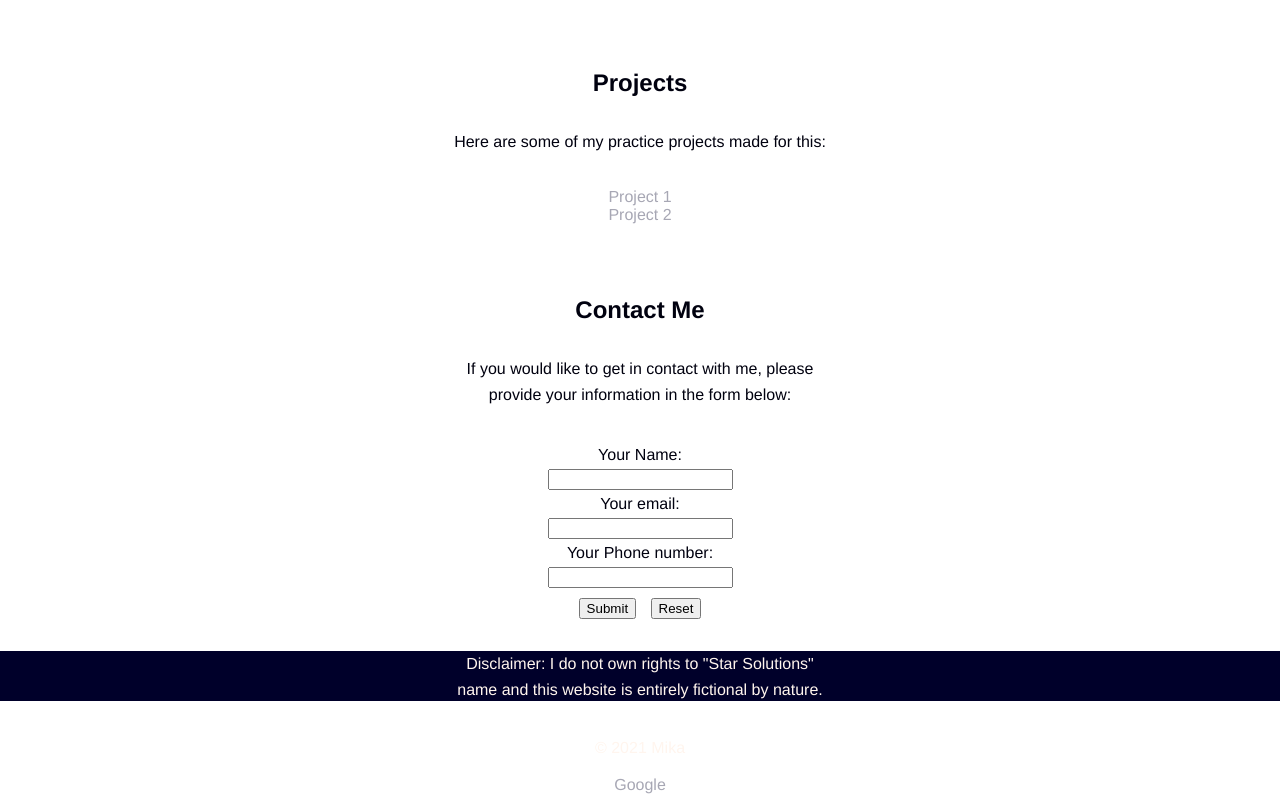
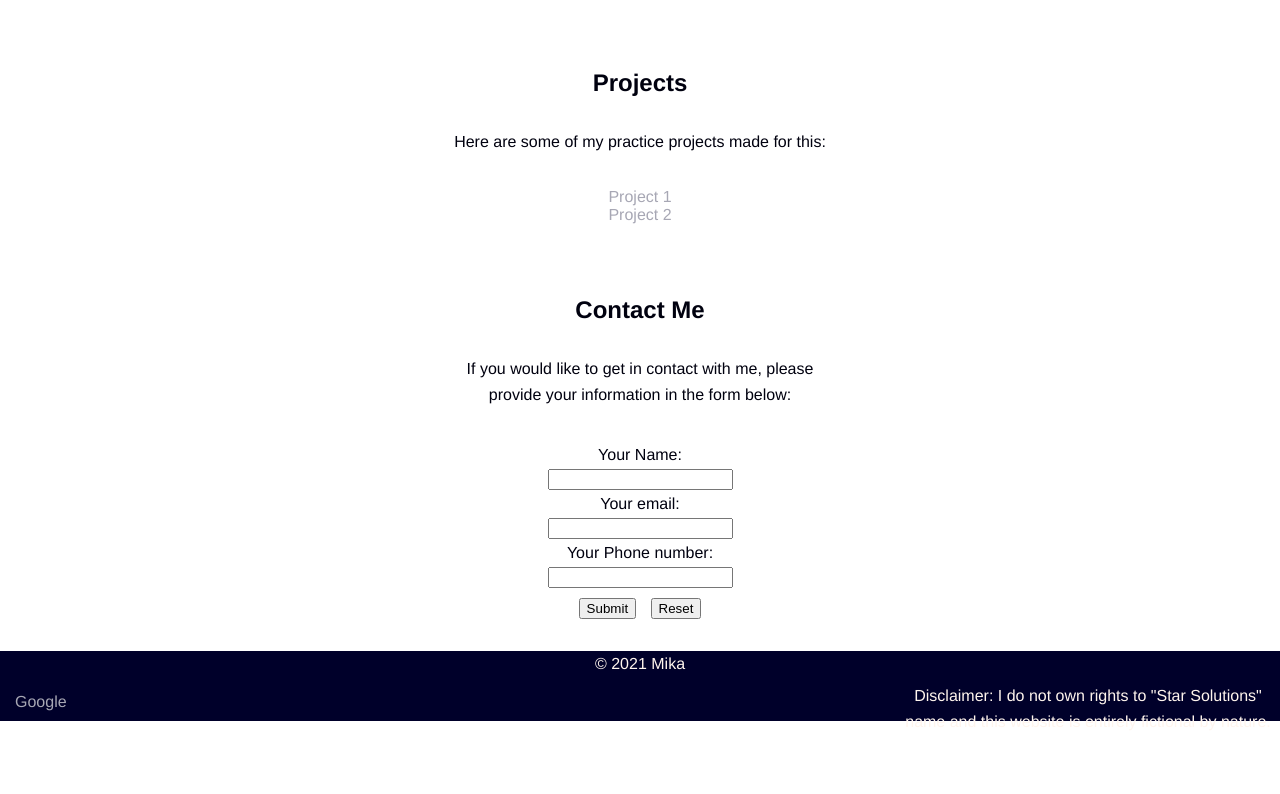
Before and after one commit to Caima94/git_practice, a plain HTML site: page PortfolioProject/index.html in a window 1280 px wide. Shown: the part 539-1333 px from the top of the page. After the commit the page ends 1290 px from the top, so only its background shows below. Drawn offline with Linux system fonts and the light colour scheme.

Commit message:
footer fixes

```diff
--- a/PortfolioProject/index.html
+++ b/PortfolioProject/index.html
@@ -50,8 +50,8 @@
                 </div>
                 <footer>
                     <p id="disclaimer">Disclaimer: I do not own rights to "Star Solutions" name and this website is entirely fictional by nature. </p>
-                    <p>&copy; 2021 Mika</p>
-                    <a href="https://www.google.com/" id="google">Google</a>
+                    <p id="copyright">&copy; 2021 Mika</p>
+                    <a href="https://www.google.com/" id="google" target="_blank" rel="noopener noreferrer">Google</a>
                 </footer>
             </div>
         </div>
--- a/PortfolioProject/stylesheet.css
+++ b/PortfolioProject/stylesheet.css
@@ -94,7 +94,7 @@ a:active {
 
 footer {
     position: relative;
-    height: 50px;
+    height: 70px;
     background-color: #00002a;
     color: seashell !important;
 }
@@ -112,3 +112,17 @@ footer {
     margin-right: 5px;
     margin-left: 5px;
 }
+
+#google {
+    float: left;
+    margin-left: 15px;
+}
+
+#disclaimer {
+    float: right;
+
+}
+
+#copyright {
+
+}
```
